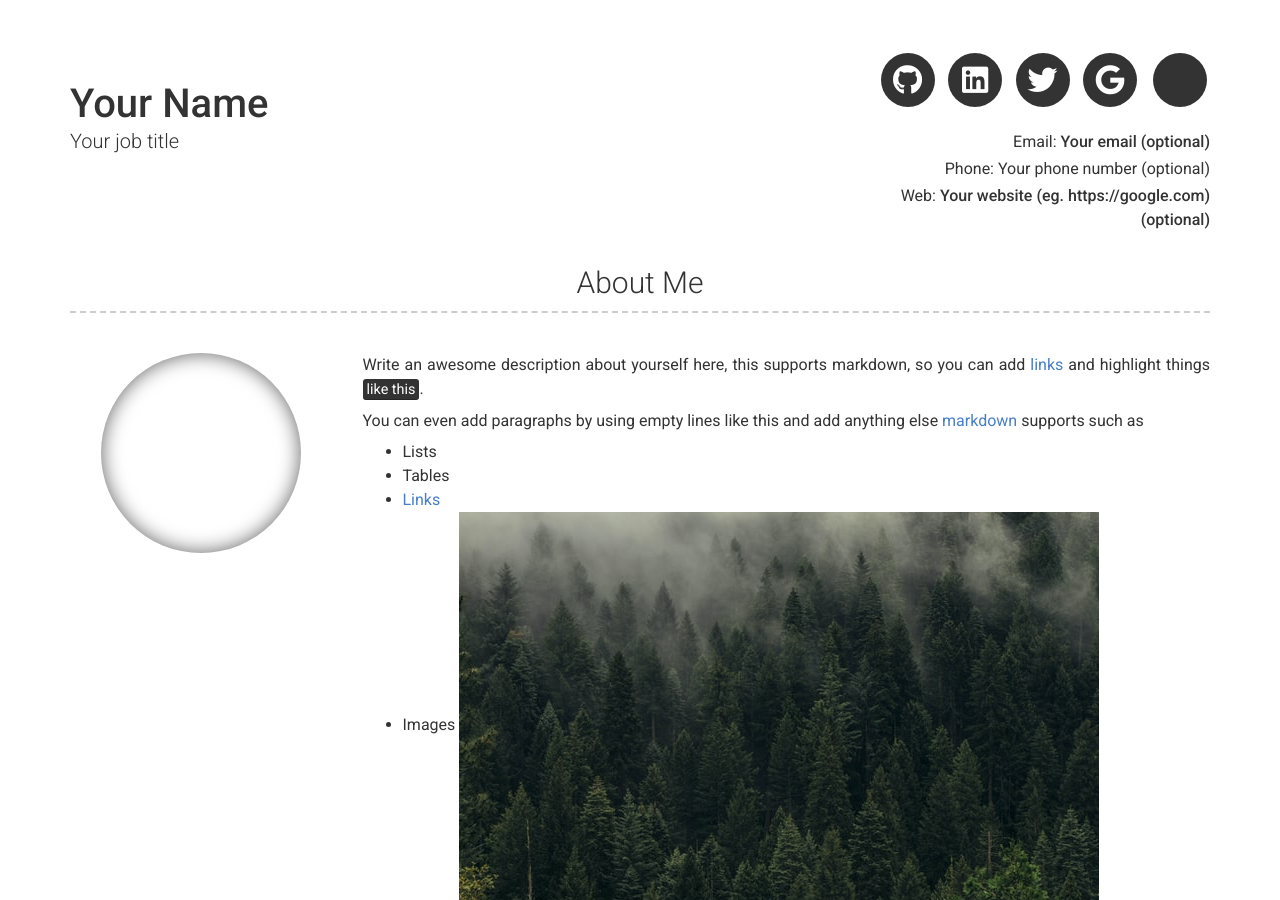
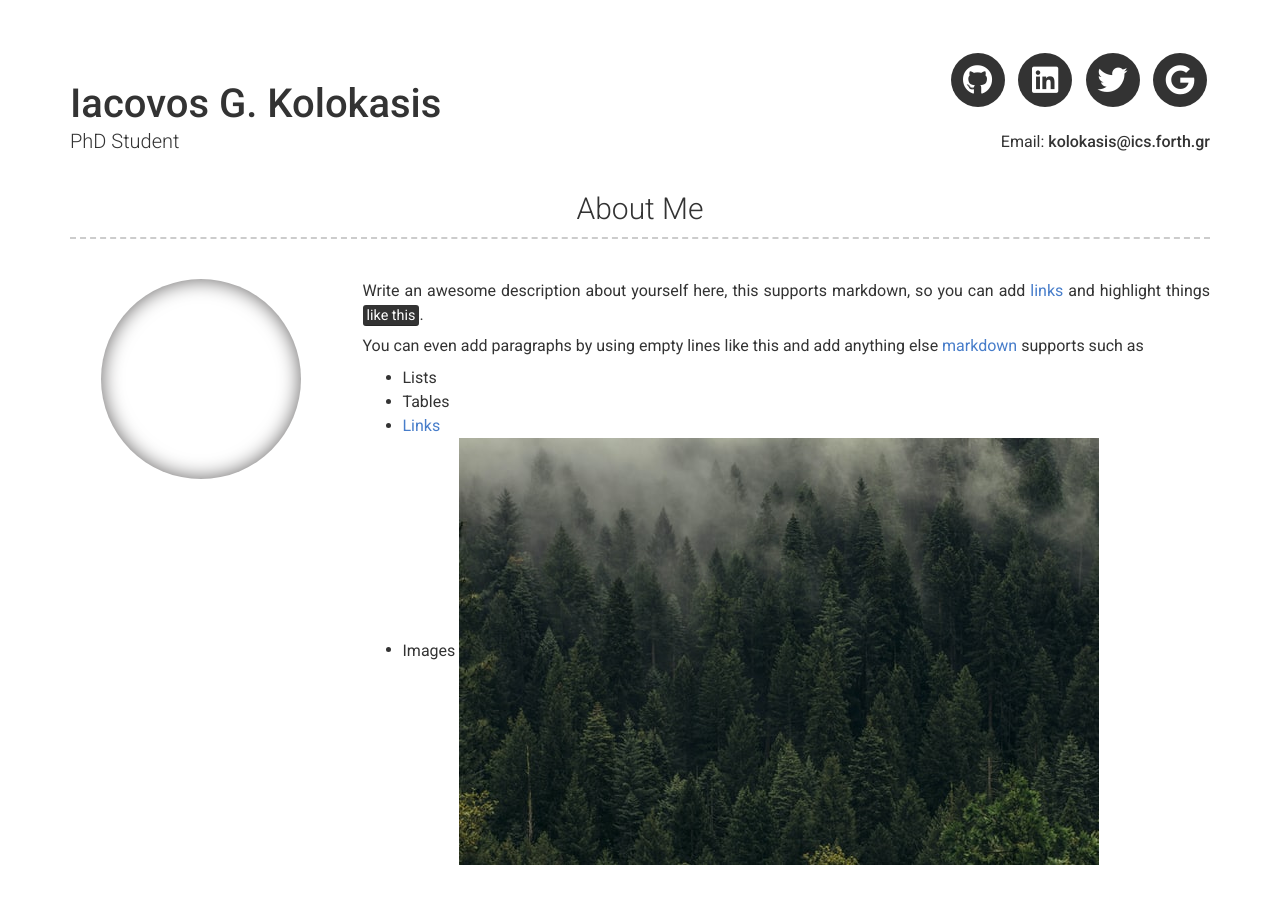
Before and after one commit to jackkolokasis/kolokasis.github.io, a Jekyll site: the page built from index.md, in a window 1280 px wide and 900 px high. Built offline with Jekyll 4.4.1, drawn with Linux system fonts in a browser that asks for light colours; nearby versions of some CDN libraries; some of the changed text lies outside the part shown.

Commit message:
Update information

```diff
--- a/_config.yml
+++ b/_config.yml
@@ -6,13 +6,13 @@ repository: Git repository where your resume will be hosted, only required if yo
 version: 2
 
 # Personal info
-name: Your Name
-title: Your job title
-email: Your email (optional)
+name: Iacovos G. Kolokasis
+title: PhD Student
+email: kolokasis@ics.forth.gr
 # email_title: Email (Email title override)
-phone: Your phone number (optional)
+#phone: Your phone number (optional)
 # phone_title: Phone (Phone title override)
-website: Your website (eg. https://google.com)(optional)
+#website: Your website (eg. https://google.com)(optional)
 # website_title: Web (Website title override)
 
 # Dark Mode (true/false/never)
@@ -25,10 +25,10 @@ twitter_username: jackkolokasis
 googlescholar_username: _0dqjVAAAAAJ
 
 # Additional icon links
-additional_links:
-- title: Link name
-  icon: Font Awesome brand icon name (eg. fab fa-twitter) (https://fontawesome.com/icons?d=gallery&s=brands&m=free)
-  url: Link url (eg. https://google.com)
+#additional_links:
+#- title: Link name
+#  icon: Font Awesome brand icon name (eg. fab fa-twitter) (https://fontawesome.com/icons?d=gallery&s=brands&m=free)
+#  url: Link url (eg. https://google.com)
 # - title: another link
 #   icon: font awesome brand icon name (eg. fab fa-twitter) (https://fontawesome.com/icons?d=gallery&s=brands&m=free)
 #   url: Link url (eg. https://google.com)
```
